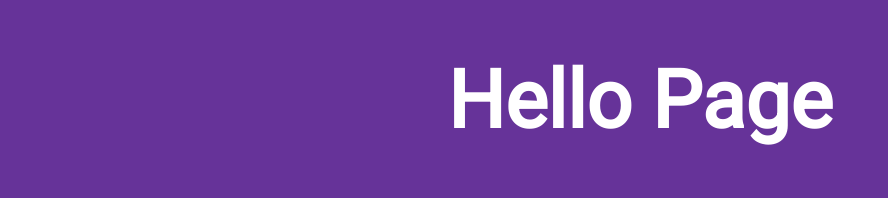
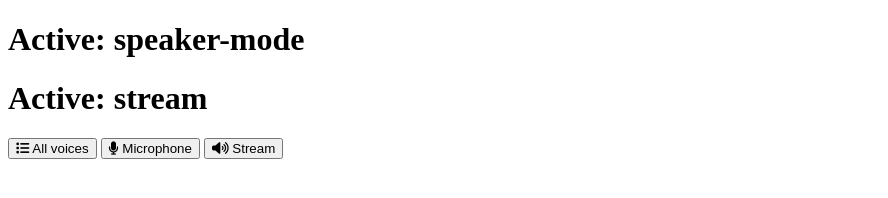
Before and after one commit to 0812-rolly/EPAM_JS_Prac_Yana_Belozub, a website: page index.html in a window 1280 px wide. Shown: the whole page, without its empty margins (0-888 px from the left). Drawn offline with Linux system fonts and the light colour scheme.

Commit message:
Changed index.html

```diff
--- a/index.html
+++ b/index.html
@@ -1,16 +1,43 @@
 <!DOCTYPE html>
 <html lang="en">
+
 <head>
     <meta charset="UTF-8">
     <meta http-equiv="X-UA-Compatible" content="IE=edge">
     <meta name="viewport" content="width=device-width, initial-scale=1.0">
     <link rel="stylesheet" href="dist/styles.css">
-    <title>Hello Page</title>
+    <script src="https://kit.fontawesome.com/800563b975.js" crossorigin="anonymous"></script>
+    <title>Voice Station</title>
 </head>
+
 <body>
-    <div class="wrapper">
-        <h1>Hello Page</h1>
+    <div class="main_screen">
+        <div id="allVoices" class="changingText">
+            <ul id="voiceList"></ul>
+        </div>
     </div>
+    <div id="microphone" class="changingText">
+        <h1>Active: speaker-mode</h1>
+    </div>
+    <div id="stream" class="changingText">
+        <h1>Active: stream</h1>
+    </div>
+    <div class="mode_panel">
+        <div class="modes">
+            <button id="playlist" class="btn">
+                <i class="fas fa-list"></i>
+                All voices
+            </button>
+            <button id="micro" class="btn">
+                <i class="fas fa-microphone"></i>
+                Microphone
+            </button>
+            <button id="stream" class="btn">
+                <i class="fas fa-volume-up"></i>
+                Stream
+            </button>
+        </div>
+    </div>
+</body>
 
-</body>
 </html>
--- a/src/styles/index.scss
+++ b/src/styles/index.scss
@@ -3,7 +3,7 @@ $font: 'Roboto';
 $color: white;
 
 body {
-    background-color: rebeccapurple;
+    background-color:white;
 }
 
 .wrapper h1 {
```
Also changed, not shown: dist/styles.css, src/images/microphone.png (added), src/images/playlist.png (added), src/images/subwoofer.png (added).
